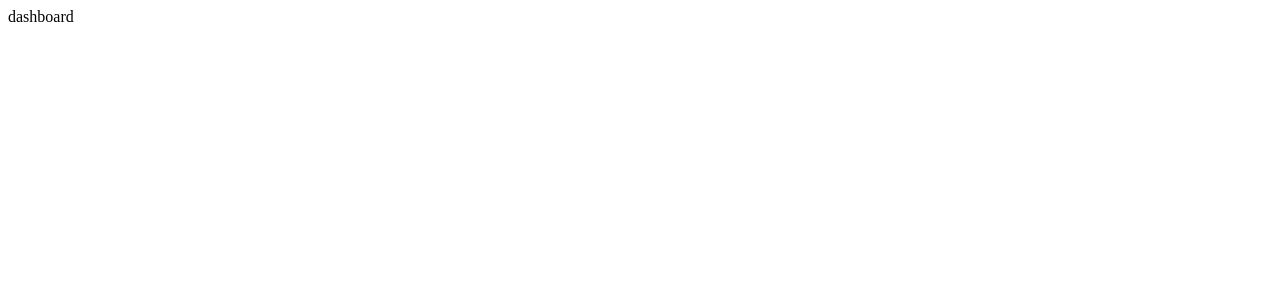
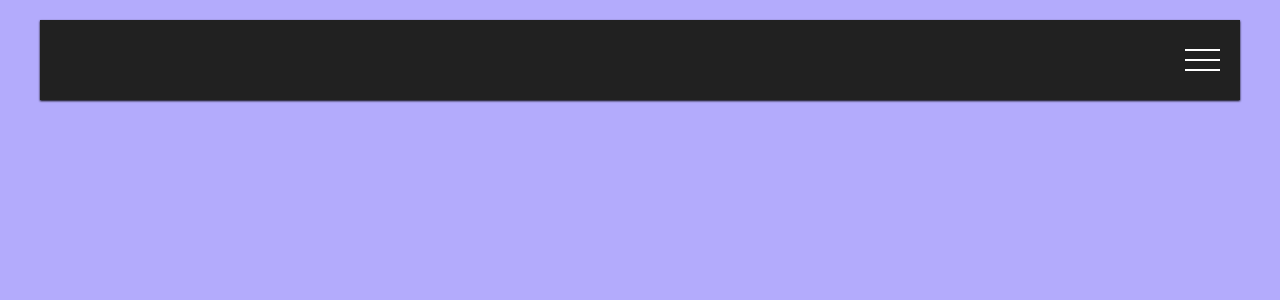
Before and after one commit to gmarcusmartinez/Cioran-Client, a Next.js app: page /dashboard in a window 1280 px wide. Shown: the top 300 px of the page. Built offline with nearby package versions, Linux system fonts and the light colour scheme.

Commit message:
Dashboard Page and Dashboard Navigation components created

```diff
--- /dev/null
+++ b/components/Dashboard/Navigation/index.js
@@ -0,0 +1,25 @@
+import { useState } from "react";
+import "./styles.scss";
+// import MobileNavigation from "../MobileNavigation";
+
+const Navigation = () => {
+  const [displayMobileNav, setDisplayMobileNav] = useState(false);
+
+  return (
+    <>
+      <div className="navigation__header">
+        <div
+          className="menu-bars"
+          onClick={() => setDisplayMobileNav(!displayMobileNav)}
+        >
+          <div className={`bar ${displayMobileNav ? "change" : ""}`}></div>
+          <div className={`bar ${displayMobileNav ? "change" : ""}`}></div>
+          <div className={`bar ${displayMobileNav ? "change" : ""}`}></div>
+        </div>
+      </div>
+      {/* <MobileNavigation displayMobileNav={displayMobileNav} /> */}
+    </>
+  );
+};
+
+export default Navigation;
--- /dev/null
+++ b/components/Dashboard/Navigation/styles.scss
@@ -0,0 +1,32 @@
+.navigation__header {
+  background-color: var(--color-dark-theme-secondary);
+  box-shadow: var(--box-shadow-light);
+  display: flex;
+  align-items: center;
+  height: 10vh;
+}
+
+.menu-bars {
+  z-index: 2;
+  cursor: pointer;
+  margin-left: auto;
+  margin-right: 2rem;
+}
+
+.bar {
+  width: 3.5rem;
+  height: 0.2rem;
+  background-color: #fff;
+  margin: 0.8rem 0;
+  transition: 0.25s;
+}
+
+.bar:nth-of-type(1).change {
+  transform: rotate(-45deg) translate(-7px, 8px);
+}
+.bar:nth-of-type(2).change {
+  opacity: 0;
+}
+.bar:nth-of-type(3).change {
+  transform: rotate(45deg) translate(-6px, -8px);
+}
--- a/pages/dashboard.js
+++ /dev/null
@@ -1,5 +0,0 @@
-const DashboardPage = () => {
-  return <div className="dashboard-page">dashboard</div>;
-};
-
-export default DashboardPage;
--- /dev/null
+++ b/pages/dashboard/index.js
@@ -0,0 +1,15 @@
+import Navigation from "../../components/Dashboard/Navigation";
+import "../../styles/main.global.scss";
+import "../../styles/pages/Dashboard.scss";
+
+const DashboardPage = () => {
+  return (
+    <div className="dashboard-page">
+      <div className="dashboard">
+        <Navigation />
+      </div>
+    </div>
+  );
+};
+
+export default DashboardPage;
--- /dev/null
+++ b/styles/pages/Dashboard.scss
@@ -0,0 +1,25 @@
+@import "../abstracts/mixins.scss";
+
+.dashboard-page {
+  background-color: var(--color-primary-light);
+  height: 100%;
+  width: 100%;
+
+  display: flex;
+  align-items: center;
+  justify-content: center;
+}
+
+.dashboard {
+  height: 100%;
+  width: 100%;
+  background-color: var(--color-primary-light);
+}
+
+@include respond(tablet) {
+  .dashboard {
+    height: 95%;
+    width: 95%;
+    max-width: 120rem;
+  }
+}
```
Also changed, not shown: components/Dashboard/Links/index.js (added, +22 -0 lines).
